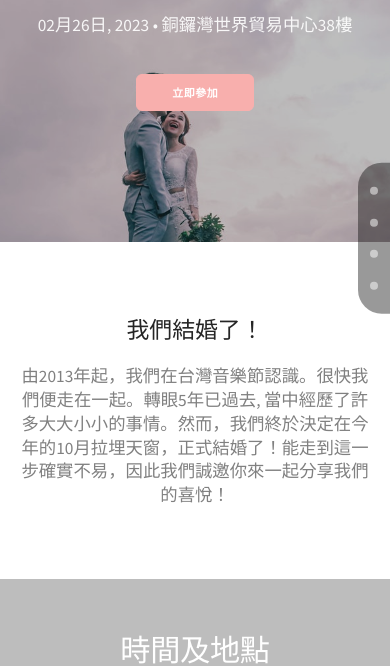
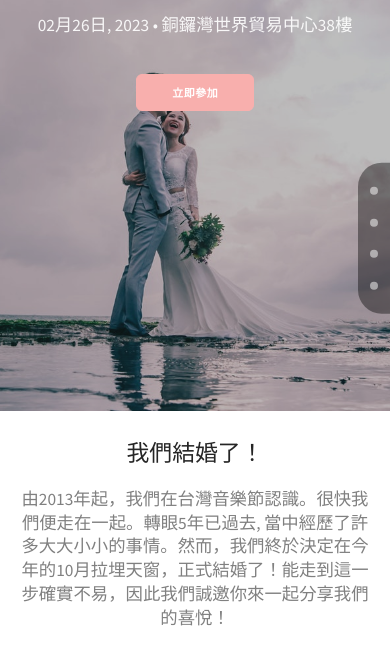
Before and after one commit to LucasHo813/WeddingWebsite, a plain HTML site: page index.html in a window 390 px wide. Shown: the part 180-846 px from the top of the page. Drawn offline with nearby package versions, Linux system fonts and the light colour scheme; files whose address does not match are found by name.

Commit message:
Update custom.css

```diff
--- a/css/custom.css
+++ b/css/custom.css
@@ -10,9 +10,9 @@
         text-align: center;
     }
     #home {
-        height: 40vh;
+        height: 60vh;
     }
-    .background-image-holder {
-        top: -570px;
+    #story {
+        padding-top: 25px;
     }
 }
```
